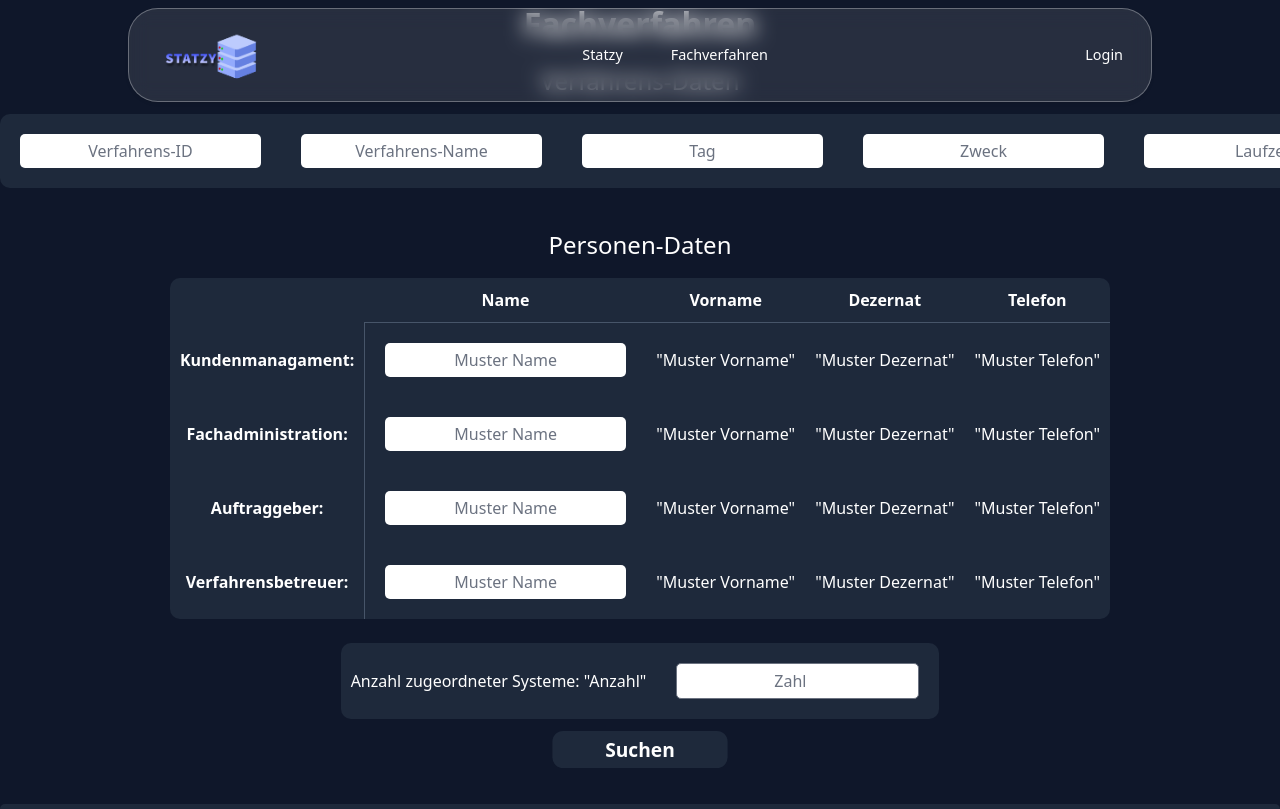
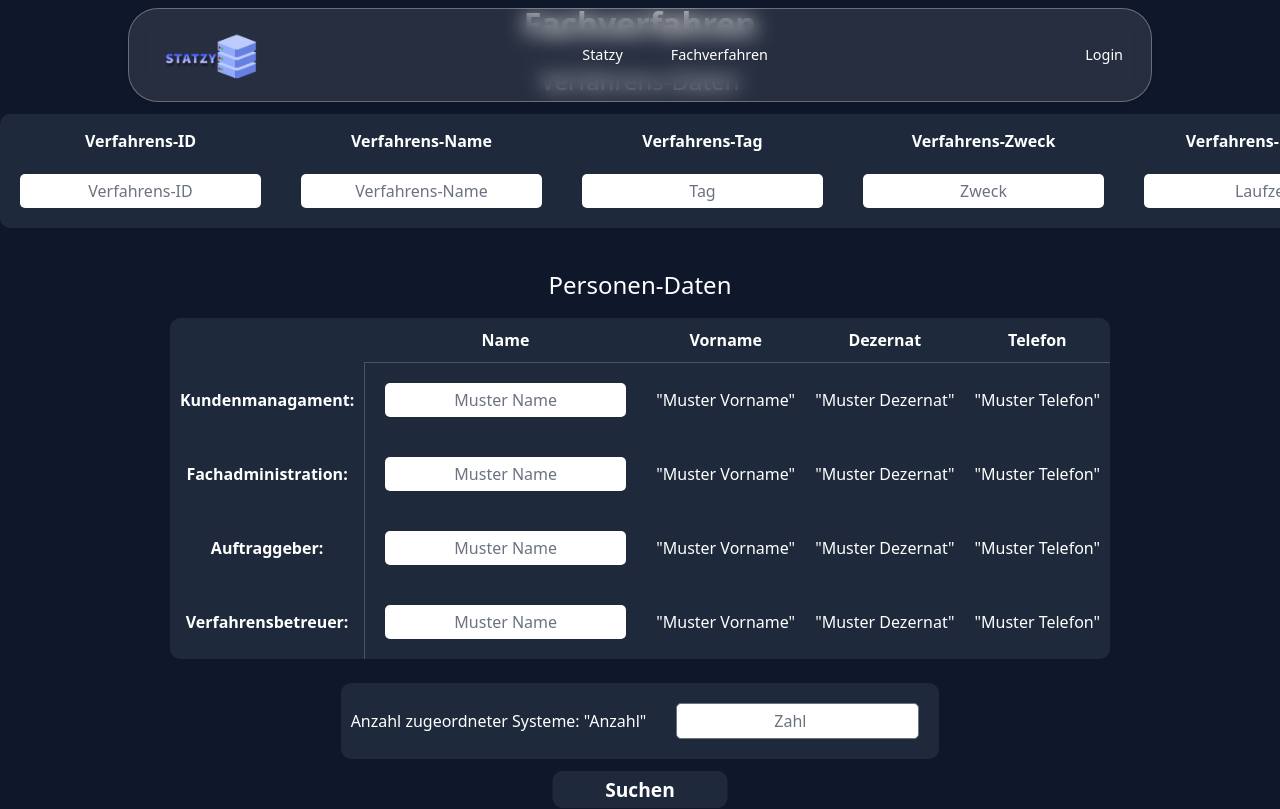
Before and after one commit to LeonKohli/statzy-nuxt, a Nuxt app: page /fachverfahren in a window 1280 px wide. Shown: the top 809 px of the page. Built offline with nearby package versions, Linux system fonts and the light colour scheme.

Commit message:
Überschriften Verfahrens-daten

```diff
--- a/pages/fachverfahren.vue
+++ b/pages/fachverfahren.vue
@@ -5,6 +5,13 @@
             <div class="suchmaske">
                 <h2 class="fachverfahrenh2"> Verfahrens-Daten </h2>
                 <table class="verfahren">
+                    <tr>
+                        <th class="tablehead"> Verfahrens-ID </th>
+                        <th class="tablehead"> Verfahrens-Name </th>
+                        <th class="tablehead"> Verfahrens-Tag </th>
+                        <th class="tablehead"> Verfahrens-Zweck </th>
+                        <th class="tablehead"> Verfahrens-Laufzeit </th>
+                    </tr>
                     <tr>
                         <td class="tabledata"> <input class="eingabe" placeholder="Verfahrens-ID"/> </td>
                         <td class="tabledata"> <input class="eingabe" placeholder="Verfahrens-Name"/> </td>
@@ -173,6 +180,11 @@
         color: white
     }
 
+    table.verfahren
+    {
+        padding-top: 20px;
+    }
+
     table.server > tbody > tr > th, td
     {
         padding: 10px;
@@ -201,6 +213,11 @@
     th.tableheadside
     {
         border-right: 1px solid #475569;
+    }
+
+    th.tablehead
+    {
+        padding-top: 15px;
     }
 
     input.eingabe
```
